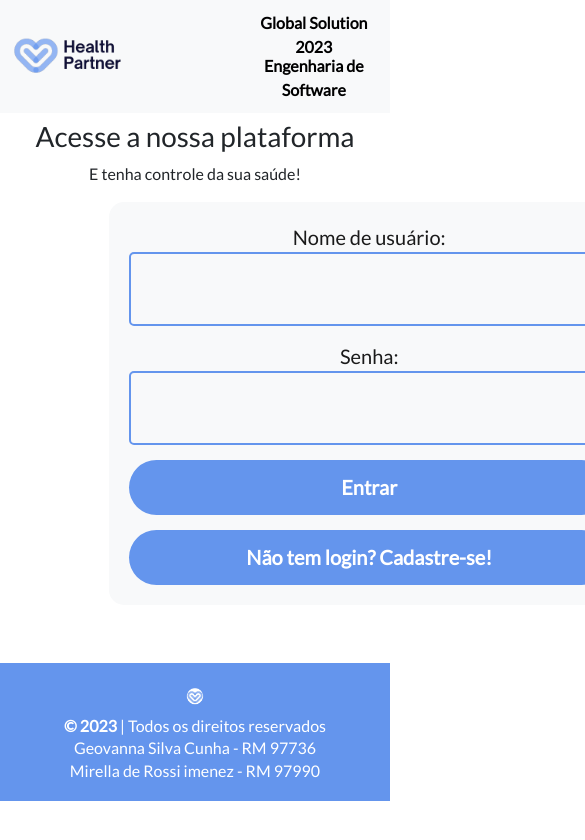
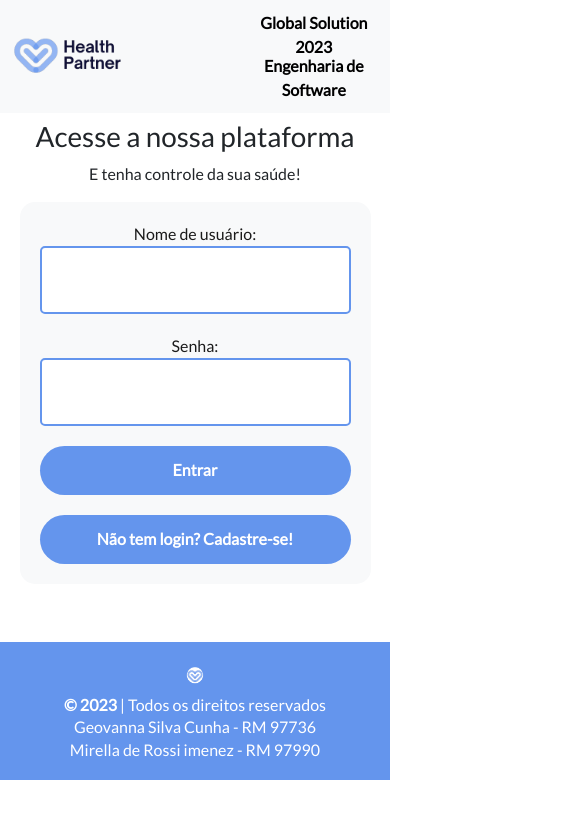
Before and after one commit to GeovannaSCunha/HealthPartner-Global-Solution, a React (Vite) app: page / in a window 390 px wide. Shown: the top 840 px of the page, 585 px wide, since content can reach past the window. Built offline with nearby package versions, Linux system fonts and the light colour scheme.

Commit message:
Aplicado responsividade no Login

```diff
--- a/src/assets/styles/formulario.scss
+++ b/src/assets/styles/formulario.scss
@@ -1,8 +1,8 @@
-#form {
+form {
     width: 520px;
     display: flex;
     flex-direction: column;
-    gap: 15px;
+    gap: 20px;
     margin-left: 28%;
     margin-top:3%;
     background: #F8F8FF;
@@ -13,21 +13,21 @@
     border-radius: 15px;
     margin-bottom:15%;
 
-  }
-
-  #form input {
+    input {
       width: 100%;
       display: inline-block;
       position: relative;
       outline: none;
       border: 2px solid rgb(100, 149, 237);
-    background: transparent;
       padding: 20px 10px;
       border-radius: 5px;
       transition: .3s;
       color: rgb(100, 149, 237);
       font-size: 20px;
   }
+  }
+
+
 
   button {
     padding: 12.5px 30px;
@@ -103,37 +103,38 @@
       }
     }
   }
+
   @media screen and (max-width: 768px) {
-    .form {
+    form {
       width: 90%;
       margin-left: 5%;
       font-size: 16px;
     }
 
-    .form input {
+    form input {
       width: 100%;
       font-size: 16px;
     }
   }
   @media screen and (min-width: 769px) and (max-width: 1024px) {
-    .form {
+    form {
       width: 70%;
       margin-left: 15%;
       font-size: 18px;
 
-    .form input {
+    form input {
       width: 100%;
       font-size: 18px;
     }
   }
   @media screen and (min-width: 1025px) {
-    .form {
+    form {
       width: 520px;
       margin-left: 28%;
       font-size: 20px;
     }
 
-    .form input {
+    form input {
       width: 500px;
       font-size: 20px;
     }
--- a/src/assets/styles/home.scss
+++ b/src/assets/styles/home.scss
@@ -13,7 +13,7 @@
         text-align: center;
     }
     .row-with-spacing {
-        margin-bottom: 5%; /* ou o valor que preferir para o espaçamento entre as linhas */
+        margin-bottom: 5%;
       }
     .parceiros{
         display: flex;
```
Lines whose indentation alone changed are shown as unchanged.
